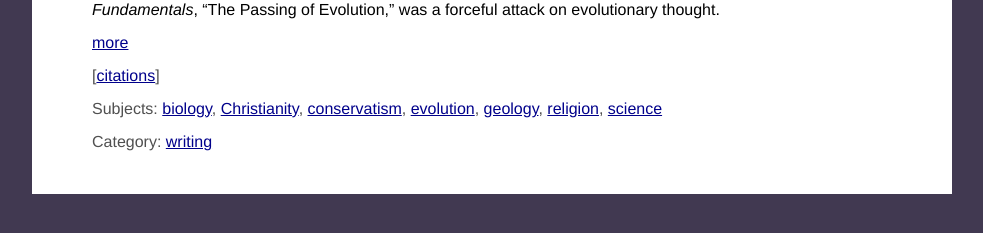
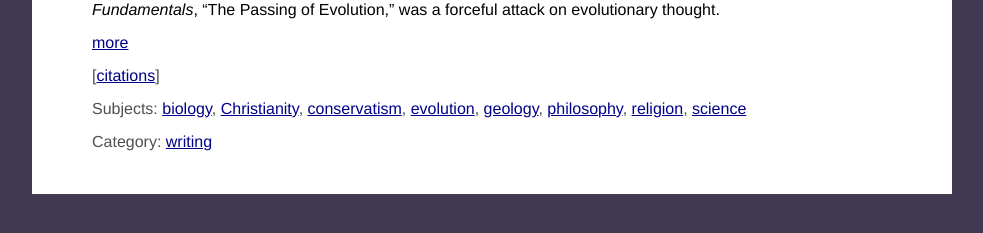
Before and after one commit to collopy/collopy.github.io, a Jekyll site: the page built from writing/_posts/2007-05-02-wright.md, in a window 1280 px wide. Shown: the part 328-561 px from the top of the page, without its empty margins (148-1131 px from the left). Built offline with Jekyll 4.4.1, drawn with Linux system fonts in a browser that asks for light colours.

Commit message:
Added philosophy tag

```diff
--- a/teaching/_posts/2017-01-09-evolution.html
+++ b/teaching/_posts/2017-01-09-evolution.html
@@ -4,7 +4,7 @@ title: The Evolution Debates
 format: syllabus
 venue: University of Southern California
 medium: syllabus
-tags: [biology, religion, evolution, science, Christianity, eugenics, geology, politics, radicalism, conservatism, gender, race, human sciences, anarchism, liberalism, white supremacy, capitalism, communism, socialism, genetics]
+tags: [biology, religion, evolution, science, Christianity, eugenics, geology, politics, radicalism, conservatism, gender, race, human sciences, anarchism, liberalism, white supremacy, capitalism, communism, socialism, genetics, philosophy]
 ---
 
 <p>As the evolution of life generally and humanity in particular became scientific orthodoxy in the nineteenth and twentieth centuries, scientists and other intellectuals debated what this meant. Some conceptions of God were compatible with evolution and others were not, for example, but the inverse was also true: certain conceptions of evolution were compatible with God and others were not. And at the same time, some conceptions of evolution emphasized cooperation and suggested humans would achieve the happiest lives through socialism, while others emphasized the roles of competition and “survival of the fittest” and suggested that capitalism was a better system for human achievement. Some theories of human evolution justified white supremacy, while others suggested racial equality. As a result, debates about biology were often also debates about religion and politics, and the three fields were repeatedly re-formed together.</p>
--- a/writing/_posts/2006-06-01-libertarian-education.html
+++ b/writing/_posts/2006-06-01-libertarian-education.html
@@ -2,7 +2,7 @@
 layout: post
 title: "Educational Choice “on the Side of the Child”: Liberalism and Libertarian Education"
 medium: text
-tags: education radicalism anarchism counterculture utopianism liberalism socialism
+tags: education radicalism anarchism counterculture utopianism liberalism socialism philosophy
 ---
 
 <p>
--- a/writing/_posts/2007-05-02-wright.md
+++ b/writing/_posts/2007-05-02-wright.md
@@ -5,7 +5,7 @@ venue: Oberlin College
 link: "https://digitalcommons.oberlin.edu/honors/448"
 gs: 790874557791318493
 medium: thesis
-tags: science biology geology evolution religion Christianity conservatism
+tags: science biology geology evolution religion Christianity conservatism philosophy
 ---
 
 George Frederick Wright was an Oberlin-educated theologian and self-taught geologist who lived from 1838 to 1921. He was among the most influential Christian interpreters of Darwinism as Americans began to debate the theory in the 1870s and 1880s. In his writings, Wright illustrated a method for reconciling evolutionary theory with Christianity. Wright himself was a Calvinist, and he argued that his own conservative theological tradition shared important characteristics with Darwinism.
```
Also changed, not shown: writing/_posts/2015-07-13-revolution.md (+1 -1 lines), 1 other file.
